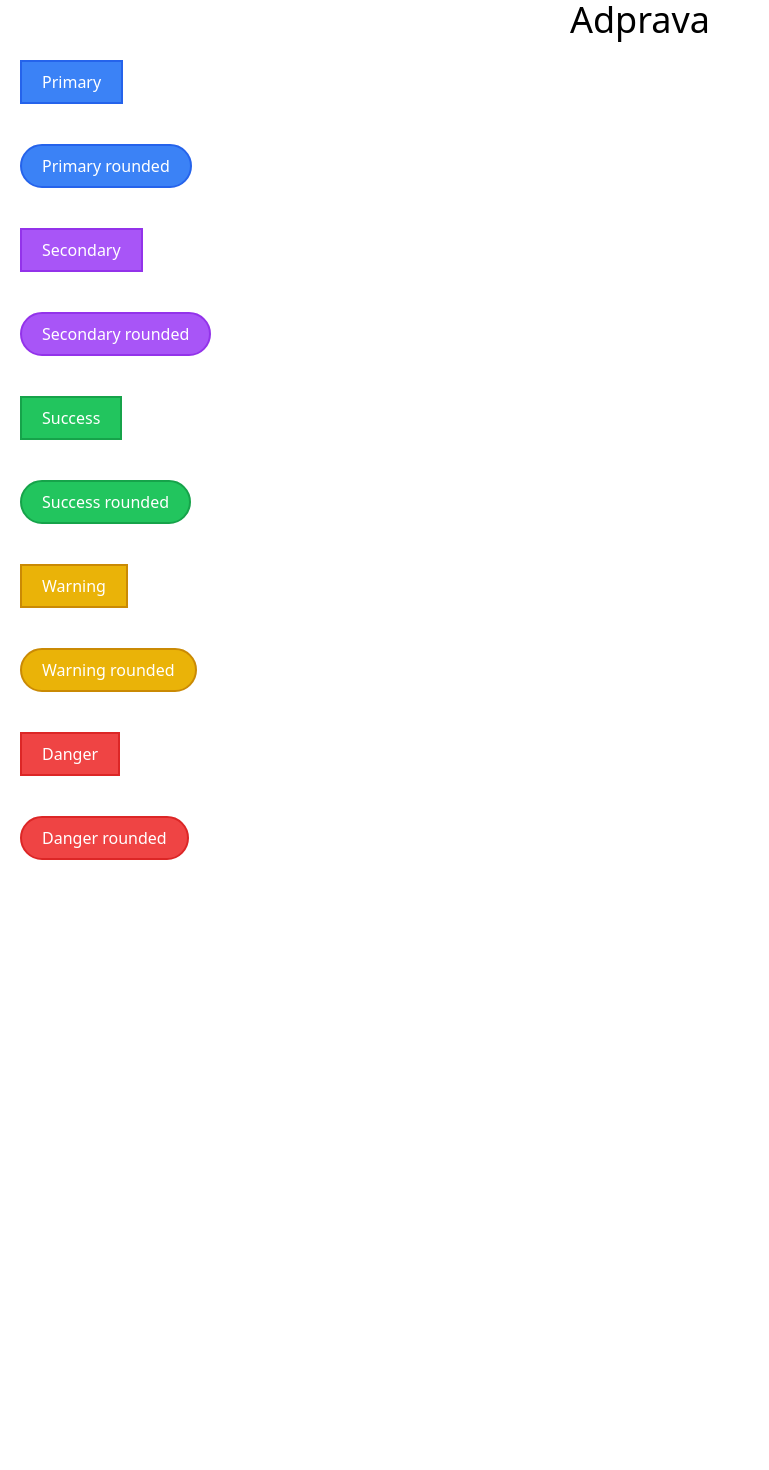
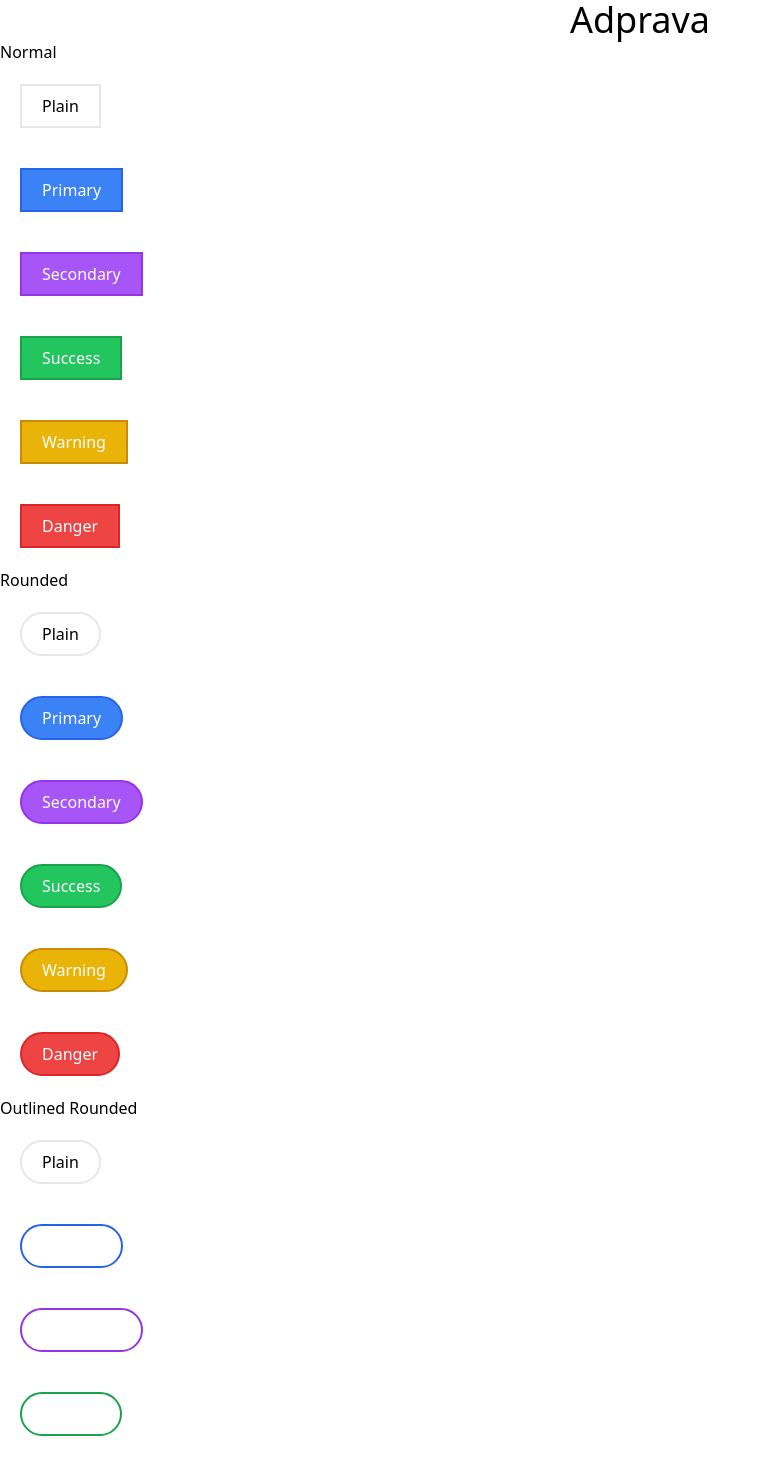
Before and after one commit to yunusparvezkhan/adprava, a React (Create React App) app: page / in a window 1280 px wide. Shown: the top 1470 px of the page, without its empty margins (0-769 px from the left). Before the commit the page ends 880 px from the top, so only its background shows below. Built offline with nearby package versions, Linux system fonts and the light colour scheme.

Commit message:
v1 Delta 1.15 || Styling logic fixes

```diff
--- a/src/App.js
+++ b/src/App.js
@@ -6,18 +6,40 @@ function App() {
     <div className="App">
       <h1 className="text-4xl text-center">Adprava</h1>
       <div>
+
+        <label>Normal</label>
+        <Button>Plain</Button>
+        <Button primary >Primary</Button>
+        <Button secondary >Secondary</Button>
+        <Button success >Success</Button>
+        <Button warning >Warning</Button>
+        <Button danger >Danger</Button>
+
+        <label>Rounded</label>
+        <Button rounded >Plain</Button>
+        <Button primary rounded >Primary</Button>
+        <Button secondary rounded>Secondary</Button>
+        <Button success rounded>Success</Button>
+        <Button warning rounded>Warning</Button>
+        <Button danger rounded>Danger</Button>
+
+        <label>Outlined Rounded</label>
+        <Button rounded >Plain</Button>
+        <Button primary outlined rounded >Primary</Button>
+        <Button secondary outlined rounded>Secondary</Button>
+        <Button success outlined rounded>Success</Button>
+        <Button warning outlined rounded>Warning</Button>
+        <Button danger outlined rounded>Danger</Button>
+
+        <label>Outlined</label>
+        <Button outlined>Plain</Button>
         <Button primary outlined>Primary</Button>
-        <Button primary rounded outlined>Primary rounded </Button>
         <Button secondary outlined>Secondary</Button>
-        <Button secondary rounded outlined>Secondary rounded </Button>
         <Button success outlined>Success</Button>
-        <Button success rounded outlined>Success rounded </Button>
         <Button warning outlined>Warning</Button>
-        <Button warning rounded outlined>Warning rounded </Button>
         <Button danger outlined>Danger</Button>
-        <Button danger rounded outlined>Danger rounded </Button>
       </div>
-    </div>
+    </div >
   );
 }
 
--- a/src/lib/Button.js
+++ b/src/lib/Button.js
@@ -13,14 +13,14 @@ const Button = ({
     rounded
 }) => {
     // Used classNames npm package for creating a string for the className of button element.
-    const finalClassName = classNames('text-white', 'm-5', 'py-2', 'px-5', {
-        'bg-blue-500 border-blue-600': primary,
-        'bg-purple-500 border-purple-600': secondary,
-        'bg-green-500 border-green-600': success,
-        'bg-yellow-500 border-yellow-600': warning,
-        'bg-red-500 border-red-600': danger,
+    const finalClassName = classNames('border-2', 'm-5', 'py-2', 'px-5', {
+        'bg-blue-500 border-blue-600 text-white': primary,
+        'bg-purple-500 border-purple-600 text-white': secondary,
+        'bg-green-500 border-green-600 text-white': success,
+        'bg-yellow-500 border-yellow-600 text-white': warning,
+        'bg-red-500 border-red-600 text-white': danger,
         'rounded-full': rounded,
-        'border-2': outlined,
+        'border-3.5 text-black bg-white ': outlined,
     })
 
     return (
```
